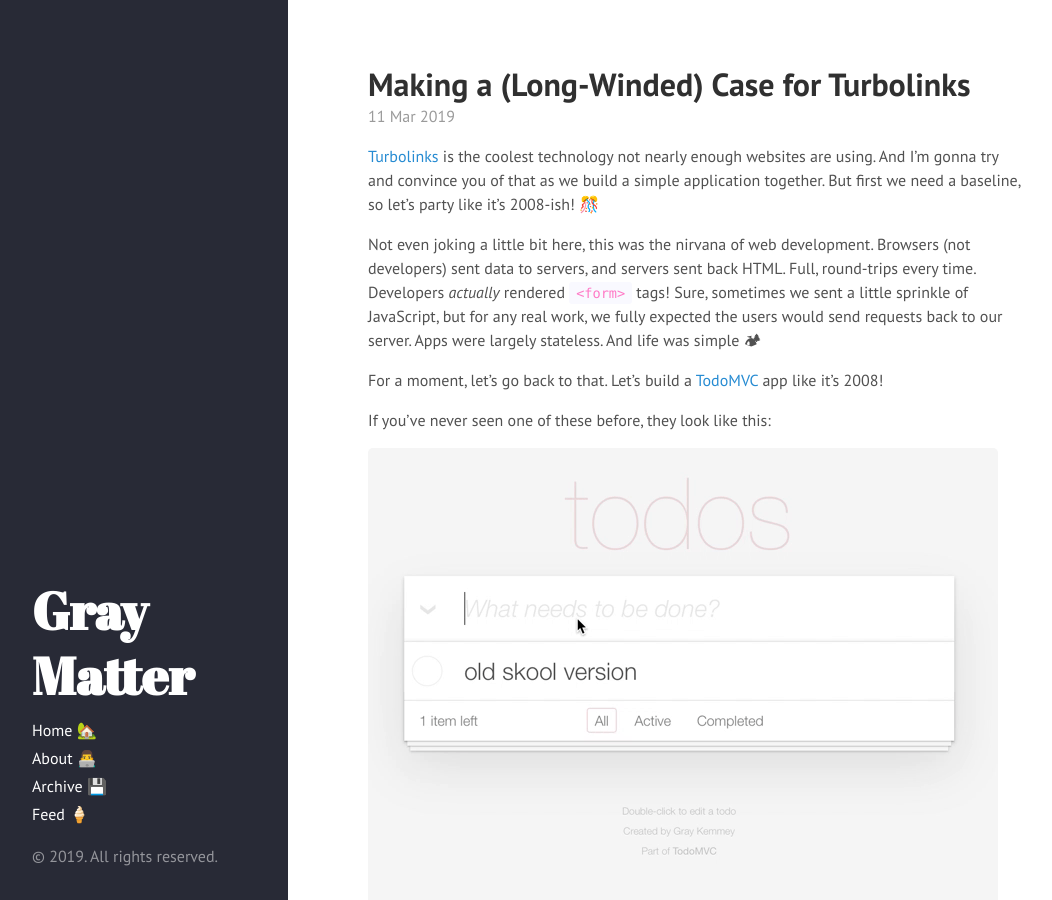
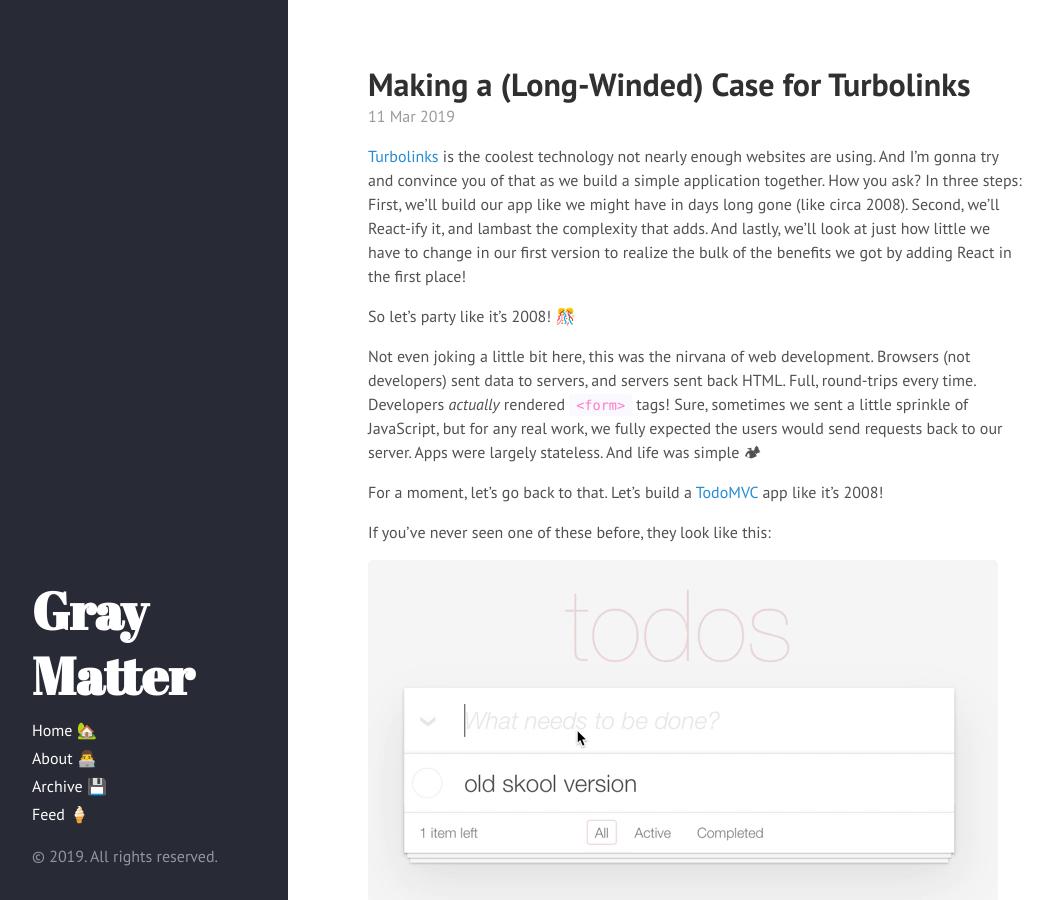
Before and after one commit to gkemmey/gray_matter, a Jekyll site: the page built from _posts/2019-03-11-making-a-case-for-turbolinks.md, in a window 1280 px wide and 900 px high. Shown: the whole window, without its empty margins (0-1052 px from the left). Built offline with Jekyll 4.4.1, drawn with Linux system fonts in a browser that asks for light colours; comment, search, counter and statistics services are not loaded; some of the changed text lies outside the part shown.

Commit message:
edits post: making a (long-winded) case for turbolinks

````diff
--- a/_posts/2019-03-11-making-a-case-for-turbolinks.md
+++ b/_posts/2019-03-11-making-a-case-for-turbolinks.md
@@ -4,7 +4,9 @@ title: "Making a (Long-Winded) Case for Turbolinks"
 published: true
 ---
 
-[Turbolinks](https://github.com/turbolinks/turbolinks) is the coolest technology not nearly enough websites are using. And I'm gonna try and convince you of that as we build a simple application together. But first we need a baseline, so let's party like it's 2008-ish! 🎊
+[Turbolinks](https://github.com/turbolinks/turbolinks) is the coolest technology not nearly enough websites are using. And I'm gonna try and convince you of that as we build a simple application together. How you ask? In three steps: First, we'll build our app like we might have in days long gone (like circa 2008). Second, we'll React-ify it, and lambast the complexity that adds. And lastly, we'll look at just how little we have to change in our first version to realize the bulk of the benefits we got by adding React in the first place!
+
+So let's party like it's 2008! 🎊
 
 Not even joking a little bit here, this was the nirvana of web development. Browsers (not developers) sent data to servers, and servers sent back HTML. Full, round-trips every time. Developers _actually_ rendered `<form>` tags! Sure, sometimes we sent a little sprinkle of JavaScript, but for any real work, we fully expected the users would send requests back to our server. Apps were largely stateless. And life was simple 🏕
 
@@ -419,6 +421,8 @@ So then the next thing we do is define a function that we want to run whenever a
 Let's see the HTML:
 
 ```html
+<!-- app/views/index.ejs -->
+
 <li class="<%= todo.completed ? "completed" : "" %>">
   <div class="view">
 
````
